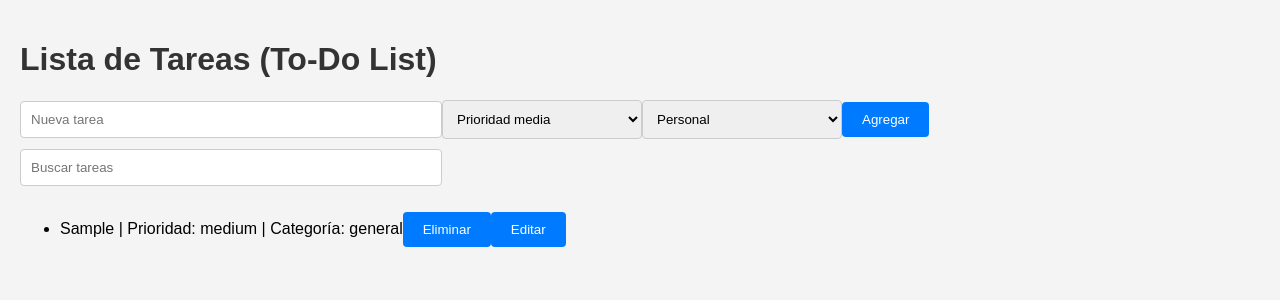
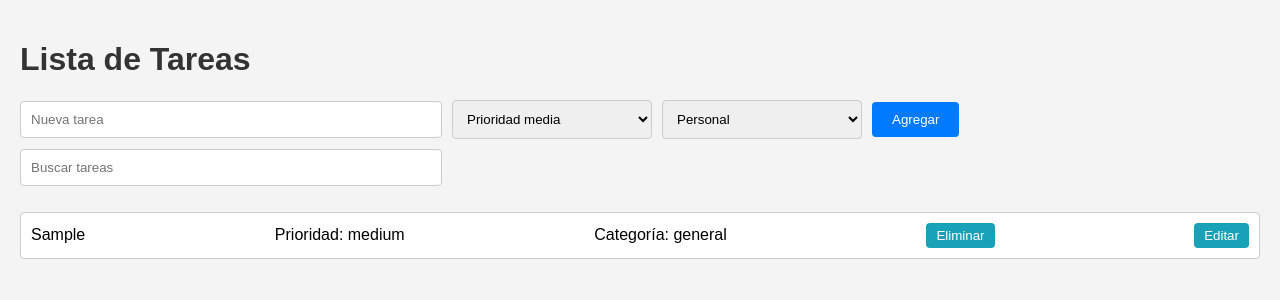
Before and after one commit to AldG99/lista-tareas, a React (Create React App) app: page / in a window 1280 px wide. Both pictures are taken after typing "Sample" into the empty fields and a click on the button "Agregar". Shown: the top 300 px of the page. Built offline with nearby package versions, Linux system fonts and the light colour scheme; the HTML template or start-up script is replaced by a standard one.

Commit message:
Tabla de Tareas

```diff
--- a/src/App.js
+++ b/src/App.js
@@ -38,7 +38,7 @@ function App() {
 
   return (
     <div className="container">
-      <h1>Lista de Tareas (To-Do List)</h1>
+      <h1>Lista de Tareas</h1>
       <div>
         <input
           type="text"
@@ -47,7 +47,7 @@ function App() {
           onChange={(e) => setNewTask(e.target.value)}
         />
         <select
-          className="select-prioridad" // Agrega la clase CSS a la barra de selección de prioridad
+          className="select-prioridad"
           onChange={(e) => setTaskPriority(e.target.value)}
           value={taskPriority}
         >
@@ -56,7 +56,7 @@ function App() {
           <option value="low">Baja prioridad</option>
         </select>
         <select
-          className="select-categoria" // Agrega la clase CSS a la barra de selección de categoría
+          className="select-categoria"
           onChange={(e) => setTaskCategory(e.target.value)}
           value={taskCategory}
         >
@@ -74,19 +74,25 @@ function App() {
           onChange={(e) => setSearchTerm(e.target.value)}
         />
       </div>
-      <ul>
+      <ul className="task-list">
         {tasks
           .filter((task) =>
             task.text.toLowerCase().includes(searchTerm.toLowerCase())
           )
           .map((task, index) => (
-            <li key={index}>
+            <li className="task-item" key={index}>
               <span>{task.text}</span>
-              <span> | Prioridad: {task.priority}</span>
-              <span> | Categoría: {task.category}</span>
-              {task.dueDate && <span> | Vence el: {task.dueDate}</span>}
-              <button onClick={() => deleteTask(index)}>Eliminar</button>
+              <span>Prioridad: {task.priority}</span>
+              <span>Categoría: {task.category}</span>
+              {task.dueDate && <span>Vence el: {task.dueDate}</span>}
               <button
+                className="task-button"
+                onClick={() => deleteTask(index)}
+              >
+                Eliminar
+              </button>
+              <button
+                className="task-button"
                 onClick={() => {
                   const updatedText = prompt('Editar tarea:', task.text);
                   if (updatedText !== null) {
@@ -97,7 +103,7 @@ function App() {
                 Editar
               </button>
             </li>
-          ))}
+        ))}
       </ul>
     </div>
   );
--- a/src/App.scss
+++ b/src/App.scss
@@ -39,16 +39,18 @@ select,
   border-radius: 4px;
 }
 
+/* Estilo para las barras de selección de prioridad y categoría */
 .select-prioridad,
 .select-categoria {
   width: 100%;
   max-width: 200px; /* Ancho máximo ajustado */
   padding: 10px;
-  margin-bottom: 10px;
+  margin-left: 10px;
   border: 1px solid #ccc;
   border-radius: 4px;
 }
 
+/* Estilos para los botones en el formulario */
 button {
   background-color: #007bff;
   color: #fff;
@@ -56,6 +58,7 @@ button {
   border: none;
   border-radius: 4px;
   cursor: pointer;
+  margin-left: 10px;
 }
 
 button:hover {
@@ -84,6 +87,48 @@ button:hover {
   gap: 10px;
 }
 
+/* Estilos para la lista de tareas */
+.task-list {
+  list-style: none;
+  padding: 0;
+}
+
+.task-item {
+  background-color: #fff;
+  border: 1px solid #ccc;
+  border-radius: 4px;
+  margin-bottom: 10px;
+  padding: 10px;
+  display: flex;
+  justify-content: space-between;
+  align-items: center;
+  transition: background-color 0.3s ease; /* Agregar una transición suave al color de fondo */
+}
+
+.task-item:hover {
+  background-color: #f2f2f2; /* Cambiar el color de fondo al pasar el cursor */
+}
+
+.task-actions {
+  display: flex;
+  gap: 10px;
+}
+
+/* Estilos para los botones en la lista de tareas */
+.task-button {
+  background-color: #17a2b8;
+  color: #fff;
+  padding: 5px 10px;
+  border: none;
+  border-radius: 4px;
+  cursor: pointer;
+  transition: background-color 0.3s ease; /* Agregar una transición suave al color de fondo de los botones */
+}
+
+.task-button:hover {
+  background-color: #117a8b; /* Cambiar el color de fondo al pasar el cursor */
+}
+
 /* Estilos para el campo de búsqueda */
 .search-input {
   width: 100%;
```
